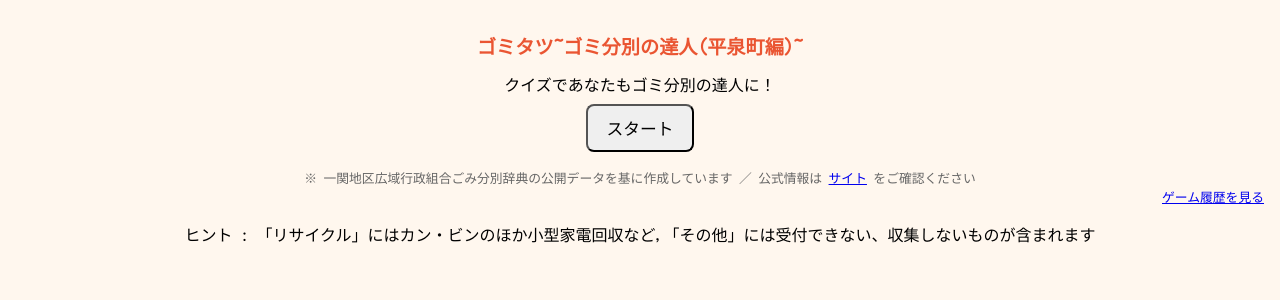
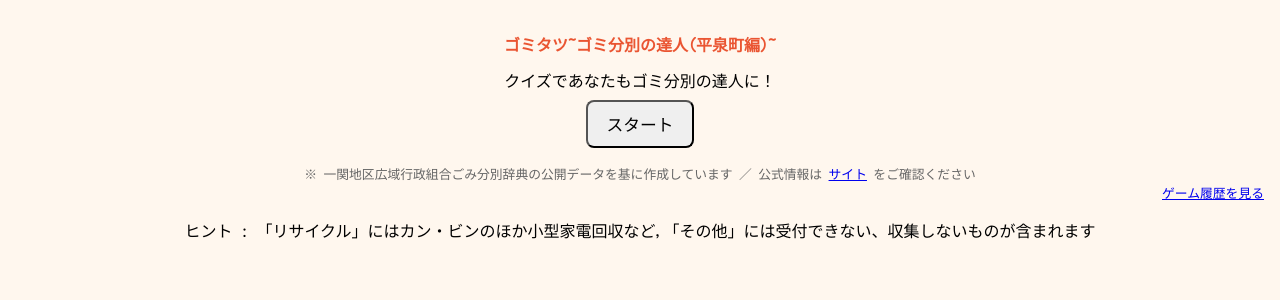
Before and after one commit to evergreen90/garbage-game, a Flask app: page / in a window 1280 px wide. Shown: the top 300 px of the page. Run offline with Flask 3, Linux system fonts and the light colour scheme.

Commit message:
CSS修正4

```diff
--- a/static/style.css
+++ b/static/style.css
@@ -10,7 +10,7 @@ body {
 }
 
 #title {
-    font-size: 1.2em;
+    font-size: 1em;
     font-weight: 700;
     margin: 8px 0 12px;
     color: #ea5532;
```
Also changed, not shown: templates/image.png (added).
